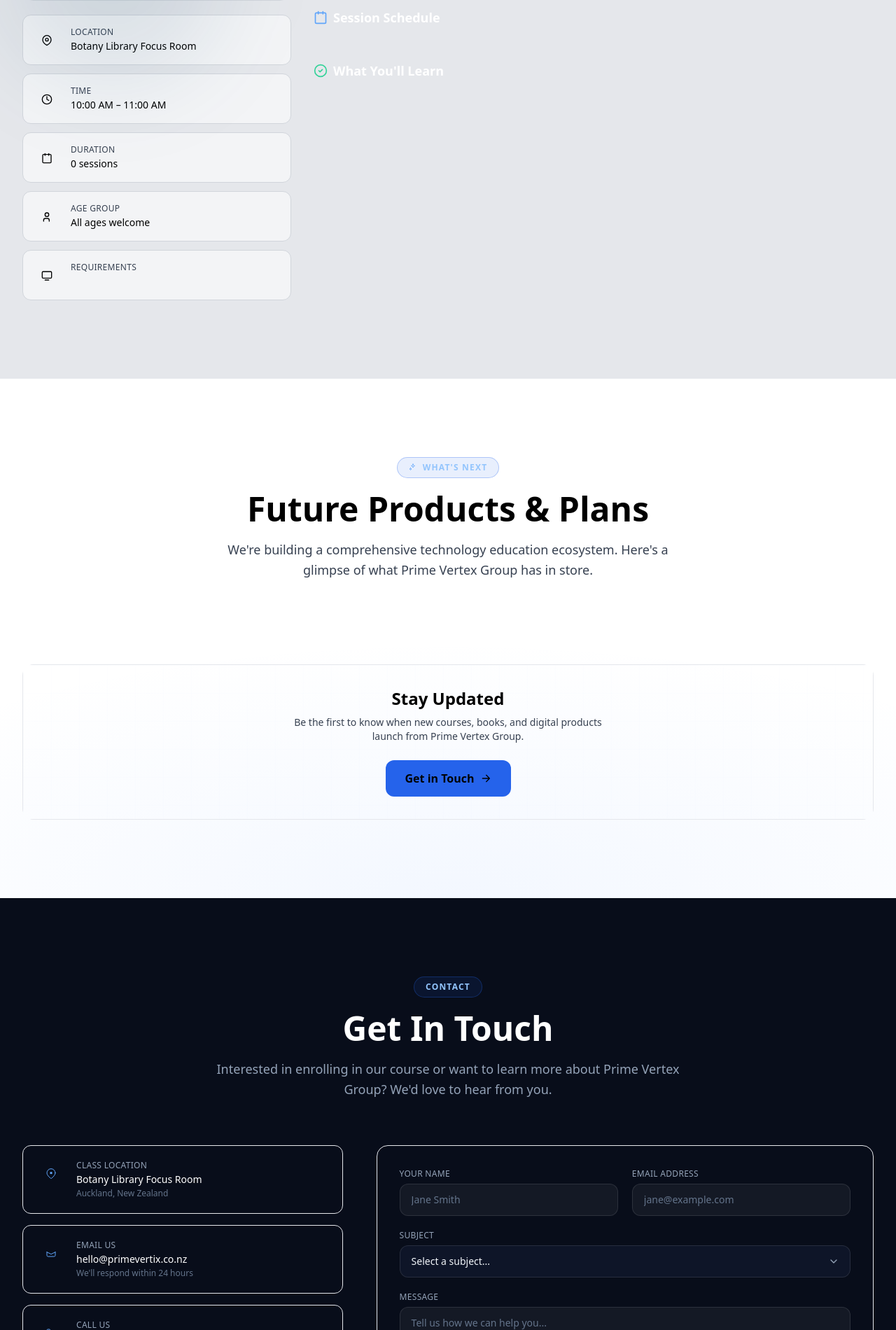
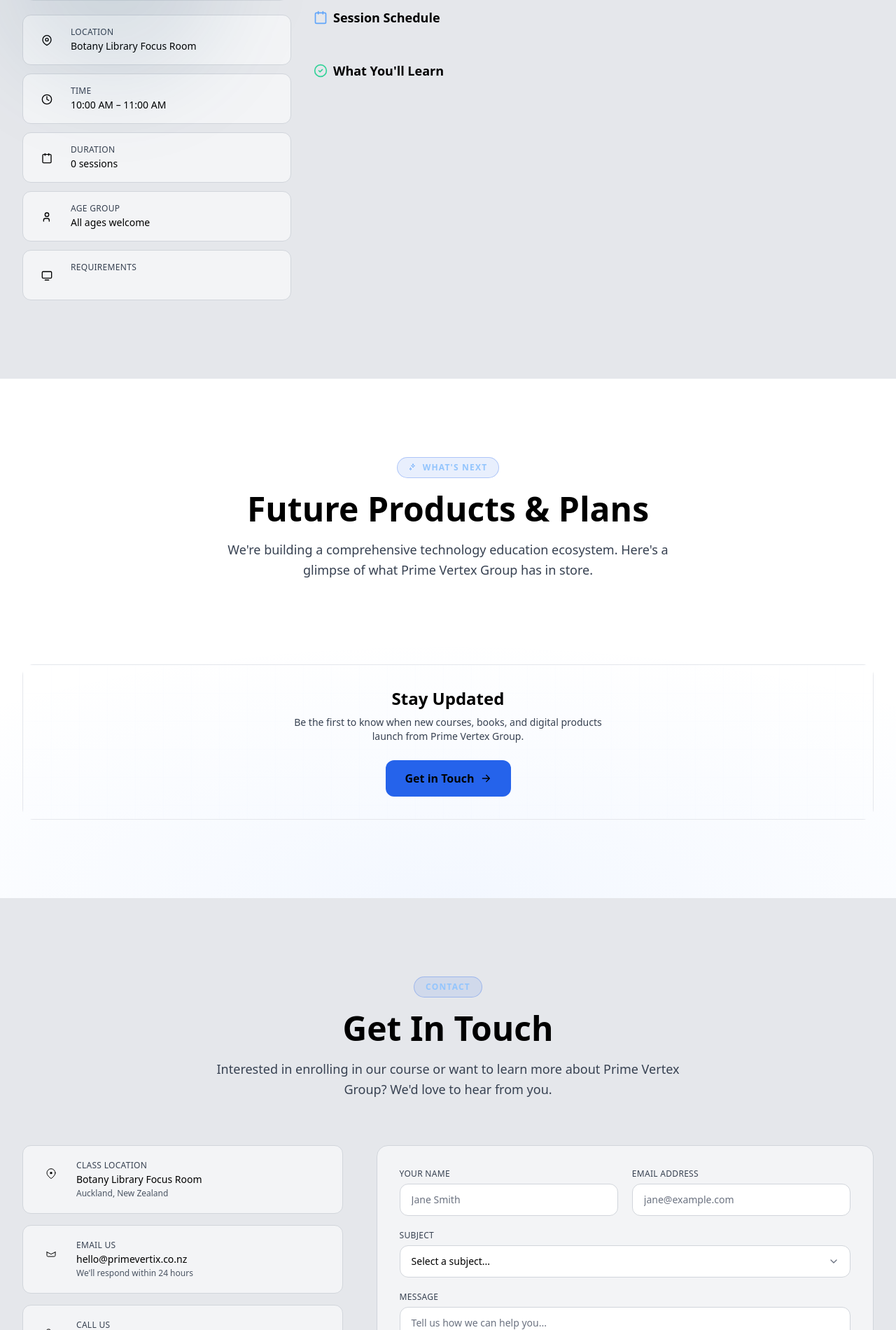
Before and after one commit to Mujtaba366/prime-vertix-group-draft, a Python web app: template templates/index.html in a window 1280 px wide. Shown: the part 3266-5166 px from the top of the page at 70% size. Run offline with Jinja, Linux system fonts and the light colour scheme; the template is opened without the code that fills it, so the values that code supplies are empty; some libraries are stand-ins or nearby versions.

Commit message:
bg color fix

```diff
--- a/templates/contact.html
+++ b/templates/contact.html
@@ -1,4 +1,4 @@
-<section id="contact" class="py-28 bg-[#080d1a] relative overflow-hidden">
+<section id="contact" class="py-28 bg-gray-200 relative overflow-hidden">
     <div class="absolute inset-0 pointer-events-none overflow-hidden">
         <div class="absolute left-1/2 -translate-x-1/2 top-0 w-[600px] h-[300px] bg-brand-900/20 rounded-full blur-3xl"></div>
     </div>
@@ -7,88 +7,88 @@
             <div class="inline-flex items-center gap-2 bg-brand-600/10 border border-brand-600/30 rounded-full px-4 py-1.5 mb-5">
                 <span class="text-brand-300 text-xs font-semibold tracking-widest uppercase">Contact</span>
             </div>
-            <h2 class="font-display text-4xl lg:text-5xl font-bold text-white mb-5">Get In Touch</h2>
-            <p class="text-slate-400 text-lg max-w-2xl mx-auto leading-relaxed">Interested in enrolling in our course or want to learn more about Prime Vertex Group? We'd love to hear from you.</p>
+            <h2 class="font-display text-4xl lg:text-5xl font-bold text-black mb-5">Get In Touch</h2>
+            <p class="text-gray-700 text-lg max-w-2xl mx-auto leading-relaxed">Interested in enrolling in our course or want to learn more about Prime Vertex Group? We'd love to hear from you.</p>
         </div>
         <div class="grid lg:grid-cols-5 gap-12 items-start transition-all duration-700">
             <div class="lg:col-span-2 space-y-6">
                 <div class="space-y-4">
-                    <div class="flex items-start gap-4 bg-white/3 border border-white/8 rounded-xl p-5">
-                        <div class="w-10 h-10 rounded-xl bg-brand-500/15 flex items-center justify-center flex-shrink-0">
-                            <svg class="text-brand-400 w-4 h-4" viewBox="0 0 24 24" fill="none" xmlns="http://www.w3.org/2000/svg" aria-hidden="true"><path d="M21 10c0 6-9 12-9 12S3 16 3 10a9 9 0 1 1 18 0z" stroke="currentColor" stroke-width="1.5" stroke-linecap="round" stroke-linejoin="round"/><circle cx="12" cy="10" r="2.5" fill="currentColor"/></svg>
+                    <div class="flex items-start gap-4 bg-gray-100 border border-gray-300 rounded-xl p-5">
+                        <div class="w-10 h-10 rounded-xl bg-brand-200 flex items-center justify-center flex-shrink-0">
+                            <svg class="text-brand-600 w-4 h-4" viewBox="0 0 24 24" fill="none" xmlns="http://www.w3.org/2000/svg" aria-hidden="true"><path d="M21 10c0 6-9 12-9 12S3 16 3 10a9 9 0 1 1 18 0z" stroke="currentColor" stroke-width="1.5" stroke-linecap="round" stroke-linejoin="round"/><circle cx="12" cy="10" r="2.5" fill="currentColor"/></svg>
                         </div>
                         <div>
-                            <div class="text-slate-400 text-xs font-medium uppercase tracking-wide">Class Location</div>
-                            <div class="text-white font-medium text-sm mt-0.5">Botany Library Focus Room</div>
-                            <div class="text-slate-500 text-xs mt-0.5">Auckland, New Zealand</div>
+                            <div class="text-gray-700 text-xs font-medium uppercase tracking-wide">Class Location</div>
+                            <div class="text-black font-medium text-sm mt-0.5">Botany Library Focus Room</div>
+                            <div class="text-gray-600 text-xs mt-0.5">Auckland, New Zealand</div>
                         </div>
                     </div>
-                    <div class="flex items-start gap-4 bg-white/3 border border-white/8 rounded-xl p-5">
-                        <div class="w-10 h-10 rounded-xl bg-brand-500/15 flex items-center justify-center flex-shrink-0">
-                        <svg class="text-brand-400 w-4 h-4" viewBox="0 0 24 24" fill="none" xmlns="http://www.w3.org/2000/svg" aria-hidden="true"><path d="M3 8.5v7A2.5 2.5 0 0 0 5.5 18h13A2.5 2.5 0 0 0 21 15.5v-7" stroke="currentColor" stroke-width="1.5" stroke-linecap="round" stroke-linejoin="round"/><path d="M21 8.5L12 13 3 8.5" stroke="currentColor" stroke-width="1.5" stroke-linecap="round" stroke-linejoin="round"/></svg>
+                    <div class="flex items-start gap-4 bg-gray-100 border border-gray-300 rounded-xl p-5">
+                        <div class="w-10 h-10 rounded-xl bg-brand-200 flex items-center justify-center flex-shrink-0">
+                        <svg class="text-brand-600 w-4 h-4" viewBox="0 0 24 24" fill="none" xmlns="http://www.w3.org/2000/svg" aria-hidden="true"><path d="M3 8.5v7A2.5 2.5 0 0 0 5.5 18h13A2.5 2.5 0 0 0 21 15.5v-7" stroke="currentColor" stroke-width="1.5" stroke-linecap="round" stroke-linejoin="round"/><path d="M21 8.5L12 13 3 8.5" stroke="currentColor" stroke-width="1.5" stroke-linecap="round" stroke-linejoin="round"/></svg>
                         </div>
                         <div>
-                            <div class="text-slate-400 text-xs font-medium uppercase tracking-wide">Email Us</div>
-                            <div class="text-white font-medium text-sm mt-0.5">hello@primevertix.co.nz</div>
-                            <div class="text-slate-500 text-xs mt-0.5">We'll respond within 24 hours</div>
+                            <div class="text-gray-700 text-xs font-medium uppercase tracking-wide">Email Us</div>
+                            <div class="text-black font-medium text-sm mt-0.5">hello@primevertix.co.nz</div>
+                            <div class="text-gray-600 text-xs mt-0.5">We'll respond within 24 hours</div>
                         </div>
                     </div>
-                    <div class="flex items-start gap-4 bg-white/3 border border-white/8 rounded-xl p-5">
-                        <div class="w-10 h-10 rounded-xl bg-brand-500/15 flex items-center justify-center flex-shrink-0">
-                        <svg class="text-brand-400 w-4 h-4" viewBox="0 0 24 24" fill="none" xmlns="http://www.w3.org/2000/svg" aria-hidden="true"><path d="M22 16.92v3a2 2 0 0 1-2.18 2A19.86 19.86 0 0 1 3.09 5.18 2 2 0 0 1 5 3h3a2 2 0 0 1 2 1.72c.12 1.05.38 2.07.76 3.03a2 2 0 0 1-.45 2.11L9.91 11.09a16 16 0 0 0 6 6l1.23-1.23a2 2 0 0 1 2.11-.45c.96.38 1.98.64 3.03.76A2 2 0 0 1 22 16.92z" stroke="currentColor" stroke-width="1.5" stroke-linecap="round" stroke-linejoin="round"/></svg>
+                    <div class="flex items-start gap-4 bg-gray-100 border border-gray-300 rounded-xl p-5">
+                        <div class="w-10 h-10 rounded-xl bg-brand-200 flex items-center justify-center flex-shrink-0">
+                        <svg class="text-brand-600 w-4 h-4" viewBox="0 0 24 24" fill="none" xmlns="http://www.w3.org/2000/svg" aria-hidden="true"><path d="M22 16.92v3a2 2 0 0 1-2.18 2A19.86 19.86 0 0 1 3.09 5.18 2 2 0 0 1 5 3h3a2 2 0 0 1 2 1.72c.12 1.05.38 2.07.76 3.03a2 2 0 0 1-.45 2.11L9.91 11.09a16 16 0 0 0 6 6l1.23-1.23a2 2 0 0 1 2.11-.45c.96.38 1.98.64 3.03.76A2 2 0 0 1 22 16.92z" stroke="currentColor" stroke-width="1.5" stroke-linecap="round" stroke-linejoin="round"/></svg>
                         </div>
                         <div>
-                            <div class="text-slate-400 text-xs font-medium uppercase tracking-wide">Call Us</div>
-                            <div class="text-white font-medium text-sm mt-0.5">+64 (0) Contact via email</div>
-                            <div class="text-slate-500 text-xs mt-0.5">Mon – Fri, 9 AM to 5 PM NZT</div>
+                            <div class="text-gray-700 text-xs font-medium uppercase tracking-wide">Call Us</div>
+                            <div class="text-black font-medium text-sm mt-0.5">+64 (0) Contact via email</div>
+                            <div class="text-gray-600 text-xs mt-0.5">Mon – Fri, 9 AM to 5 PM NZT</div>
                         </div>
                     </div>
                 </div>
-                <div class="bg-gradient-to-br from-brand-900/40 to-slate-900/40 border border-brand-700/30 rounded-2xl p-6">
-                    <div class="text-brand-300 text-xs font-bold uppercase tracking-widest mb-2">Enrolment Open</div>
-                    <h4 class="font-display font-bold text-white text-lg mb-2">AI Vision with Python</h4>
-                    <p class="text-slate-400 text-sm leading-relaxed mb-4">Starting June 21, 2026 at Botany Library. NZ$80 for all 8 sessions. All ages welcome.</p>
+                <div class="bg-gradient-to-br from-brand-100 to-gray-100 border border-gray-300 rounded-2xl p-6">
+                    <div class="text-gray-700 text-xs font-bold uppercase tracking-widest mb-2">Enrolment Open</div>
+                    <h4 class="font-display font-bold text-black text-lg mb-2">AI Vision with Python</h4>
+                    <p class="text-gray-700 text-sm leading-relaxed mb-4">Starting June 21, 2026 at Botany Library. NZ$80 for all 8 sessions. All ages welcome.</p>
                     <div class="flex flex-wrap gap-2">
-                        <span class="text-xs text-brand-300 bg-brand-600/15 border border-brand-600/25 rounded-full px-3 py-1">NZ$80 Total</span>
-                        <span class="text-xs text-brand-300 bg-brand-600/15 border border-brand-600/25 rounded-full px-3 py-1">8 Sessions</span>
-                        <span class="text-xs text-brand-300 bg-brand-600/15 border border-brand-600/25 rounded-full px-3 py-1">All Ages</span>
-                        <span class="text-xs text-brand-300 bg-brand-600/15 border border-brand-600/25 rounded-full px-3 py-1">Sundays</span>
+                        <span class="text-xs text-gray-700 bg-gray-200 border border-gray-300 rounded-full px-3 py-1">NZ$80 Total</span>
+                        <span class="text-xs text-gray-700 bg-gray-200 border border-gray-300 rounded-full px-3 py-1">8 Sessions</span>
+                        <span class="text-xs text-gray-700 bg-gray-200 border border-gray-300 rounded-full px-3 py-1">All Ages</span>
+                        <span class="text-xs text-gray-700 bg-gray-200 border border-gray-300 rounded-full px-3 py-1">Sundays</span>
                     </div>
                 </div>
             </div>
             <div class="lg:col-span-3">
-                <div class="bg-white/3 border border-white/8 rounded-2xl p-8">
+                <div class="bg-gray-100 border border-gray-300 rounded-2xl p-8">
                     <form method="post" action="/contact" class="space-y-5">
                         <div class="grid sm:grid-cols-2 gap-5">
                             <div>
-                                <label class="block text-slate-400 text-xs font-medium uppercase tracking-wide mb-1.5">Your Name</label>
-                                <input type="text" name="name" required placeholder="Jane Smith" class="w-full bg-white/5 border border-white/10 focus:border-brand-500/60 rounded-xl px-4 py-3 text-white placeholder-slate-500 text-sm outline-none transition-colors" />
+                                <label class="block text-gray-700 text-xs font-medium uppercase tracking-wide mb-1.5">Your Name</label>
+                                <input type="text" name="name" required placeholder="Jane Smith" class="w-full bg-white border border-gray-300 focus:border-brand-500/60 rounded-xl px-4 py-3 text-black placeholder-gray-500 text-sm outline-none transition-colors" />
                             </div>
                             <div>
-                                <label class="block text-slate-400 text-xs font-medium uppercase tracking-wide mb-1.5">Email Address</label>
-                                <input type="email" name="email" required placeholder="jane@example.com" class="w-full bg-white/5 border border-white/10 focus:border-brand-500/60 rounded-xl px-4 py-3 text-white placeholder-slate-500 text-sm outline-none transition-colors" />
+                                <label class="block text-gray-700 text-xs font-medium uppercase tracking-wide mb-1.5">Email Address</label>
+                                <input type="email" name="email" required placeholder="jane@example.com" class="w-full bg-white border border-gray-300 focus:border-brand-500/60 rounded-xl px-4 py-3 text-black placeholder-gray-500 text-sm outline-none transition-colors" />
                             </div>
                         </div>
                         <div>
-                            <label class="block text-slate-400 text-xs font-medium uppercase tracking-wide mb-1.5">Subject</label>
+                            <label class="block text-gray-700 text-xs font-medium uppercase tracking-wide mb-1.5">Subject</label>
                             <div class="relative">
-                                <select name="subject" required class="w-full bg-slate-900/95 border border-white/10 focus:border-brand-500/70 rounded-xl px-4 py-3 text-slate-100 text-sm outline-none transition-colors hover:bg-slate-800/95 appearance-none">
-                                    <option value="" class="text-slate-400">Select a subject...</option>
+                                <select name="subject" required class="w-full bg-white border border-gray-300 focus:border-brand-500/70 rounded-xl px-4 py-3 text-black text-sm outline-none transition-colors appearance-none">
+                                    <option value="" class="text-gray-500">Select a subject...</option>
                                     <option value="enrol">Course Enrolment</option>
                                     <option value="info">Course Information</option>
                                     <option value="partnership">Partnership Enquiry</option>
                                     <option value="other">Other</option>
                                 </select>
-                                <span class="pointer-events-none absolute inset-y-0 right-4 flex items-center text-slate-400">
+                                <span class="pointer-events-none absolute inset-y-0 right-4 flex items-center text-gray-500">
                                     <svg class="w-4 h-4" viewBox="0 0 24 24" fill="none" xmlns="http://www.w3.org/2000/svg"><path d="M6 9l6 6 6-6" stroke="currentColor" stroke-width="2" stroke-linecap="round" stroke-linejoin="round"/></svg>
                                 </span>
                             </div>
                         </div>
                         <div>
-                            <label class="block text-slate-400 text-xs font-medium uppercase tracking-wide mb-1.5">Message</label>
-                            <textarea name="message" required rows="5" placeholder="Tell us how we can help you..." class="w-full bg-white/5 border border-white/10 focus:border-brand-500/60 rounded-xl px-4 py-3 text-white placeholder-slate-500 text-sm outline-none transition-colors resize-none"></textarea>
+                            <label class="block text-gray-700 text-xs font-medium uppercase tracking-wide mb-1.5">Message</label>
+                            <textarea name="message" required rows="5" placeholder="Tell us how we can help you..." class="w-full bg-white border border-gray-300 focus:border-brand-500/60 rounded-xl px-4 py-3 text-black placeholder-gray-500 text-sm outline-none transition-colors resize-none"></textarea>
                         </div>
-                        <button type="submit" class="w-full py-3.5 bg-brand-600 hover:bg-brand-500 text-white font-semibold rounded-xl transition-all duration-200 hover:shadow-lg hover:shadow-brand-500/30 flex items-center justify-center gap-2">
+                        <button type="submit" class="w-full py-3.5 bg-brand-600 hover:bg-brand-500 text-black font-semibold rounded-xl transition-all duration-200 hover:shadow-lg hover:shadow-brand-500/30 flex items-center justify-center gap-2">
                             <span>Send Message</span>
                             <i data-lucide="send" class="w-4 h-4"></i>
                         </button>
--- a/templates/course.html
+++ b/templates/course.html
@@ -51,23 +51,23 @@
                     <div class="absolute bottom-6 left-6"><div class="text-black font-display font-bold text-xl mb-1">8-Week Program</div><div class="text-gray-700 text-sm">Hands-on AI & Computer Vision</div></div>
                 </div>
                 <div>
-                    <h3 class="font-display font-semibold text-white text-lg mb-4 flex items-center gap-2"><i data-lucide="calendar" class="text-brand-400 w-5 h-5"></i> Session Schedule</h3>
+                    <h3 class="font-display font-semibold text-black text-lg mb-4 flex items-center gap-2"><i data-lucide="calendar" class="text-brand-400 w-5 h-5"></i> Session Schedule</h3>
                     <div class="grid grid-cols-2 sm:grid-cols-4 gap-3">
                         {% for date in lesson.schedule %}
-                            <div class="bg-white/3 border border-white/8 hover:border-brand-600/40 hover:bg-brand-900/20 rounded-xl p-3 text-center transition-all duration-200">
+                            <div class="bg-white border border-white/8 hover:border-brand-600/40 hover:bg-brand-900/20 rounded-xl p-3 text-center transition-all duration-200">
                                 <div class="text-brand-400 text-xs font-bold uppercase tracking-wider mb-1">Session {{ loop.index }}</div>
-                                <div class="text-white text-xs font-medium leading-snug">{{ date }}</div>
+                                <div class="text-black text-xs font-medium leading-snug">{{ date }}</div>
                             </div>
                         {% endfor %}
                     </div>
                 </div>
                 <div>
-                    <h3 class="font-display font-semibold text-white text-lg mb-4 flex items-center gap-2"><i data-lucide="check-circle" class="text-emerald-400 w-5 h-5"></i> What You'll Learn</h3>
+                    <h3 class="font-display font-semibold text-black text-lg mb-4 flex items-center gap-2"><i data-lucide="check-circle" class="text-emerald-400 w-5 h-5"></i> What You'll Learn</h3>
                     <div class="grid sm:grid-cols-2 gap-2.5">
                         {% for topic in lesson.topics %}
                             <div class="flex items-start gap-3 bg-white/3 border border-white/8 rounded-xl px-4 py-3">
                                 <i data-lucide="check-circle" class="text-emerald-400 w-4 h-4 flex-shrink-0 mt-0.5"></i>
-                                <span class="text-slate-300 text-sm">{{ topic }}</span>
+                                <span class="text-gray-700 text-sm">{{ topic }}</span>
                             </div>
                         {% endfor %}
                     </div>
```
